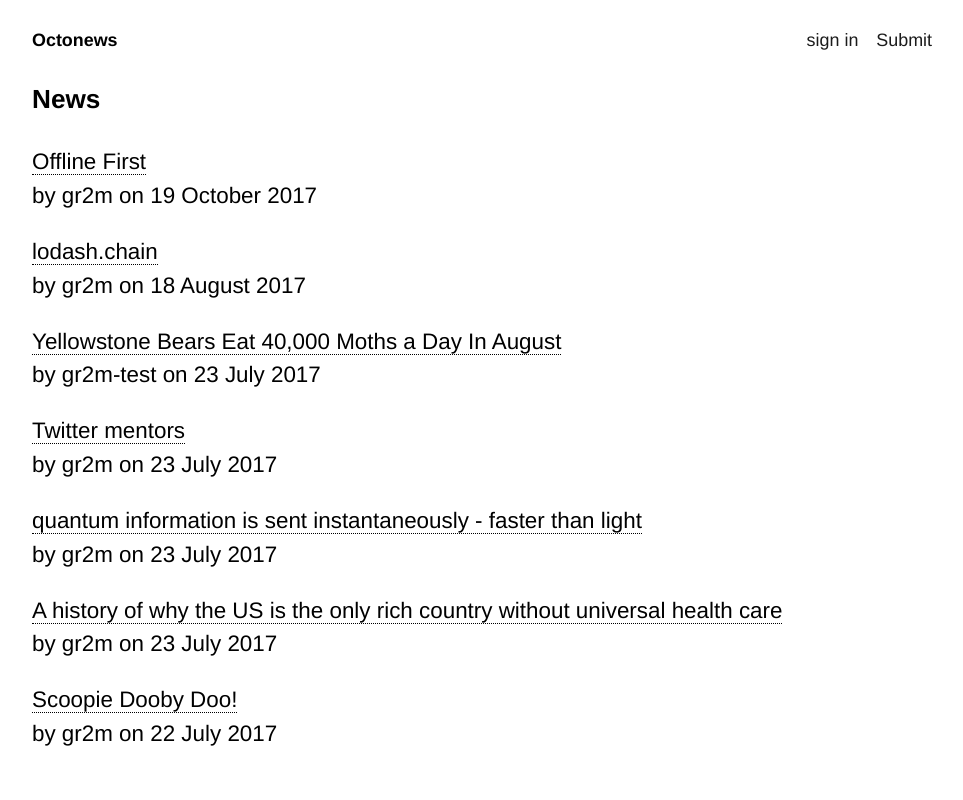
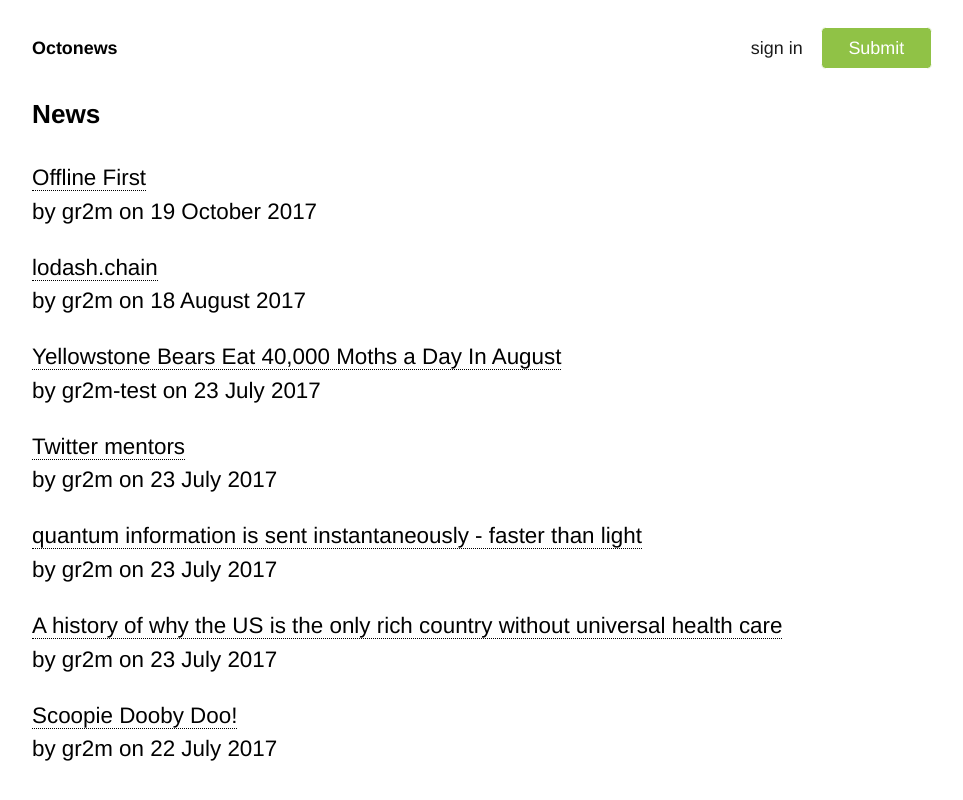
Before and after one commit to octonews/octonews, a Jekyll site: the page built from index.md, in a window 1280 px wide. Shown: the top 800 px of the page, without its empty margins (158-1121 px from the left). Built offline with Jekyll 4.4.1, drawn with Linux system fonts in a browser that asks for light colours; nearby versions of some CDN libraries.

Commit message:
Add style for a call to action

```diff
--- a/_layouts/default.html
+++ b/_layouts/default.html
@@ -11,7 +11,7 @@
         <li id="account">
           <!-- populated in main.js -->
         </li>
-        <li {% if page.url == '/submit/' %}class="active"{% endif %}><a href="/submit">Submit</a></li>
+        <li class="call-to-action{% if page.url == '/submit/' %} active{% endif %}"><a href="/submit">Submit</a></li>
 
       </ul>
     </header>
--- a/assets/main.css
+++ b/assets/main.css
@@ -33,7 +33,9 @@ a {
   border-bottom: 1px dotted black;
 }
 
-input, button {
+input,
+button,
+.call-to-action {
   display: inline-block;
   border-radius: 0.25em;
   box-sizing: border-box;
@@ -49,6 +51,7 @@ input {
   max-width: 100%;
 }
 
+.call-to-action,
 button {
   background: rgb(144, 194, 70); /* @lime */
   color: white;
@@ -58,6 +61,9 @@ button {
   cursor: pointer;
   text-align: center;
 }
+.call-to-action:hover,
+.call-to-action:active,
+.call-to-action:focus,
 button:hover,
 button:active,
 button:focus {
```
